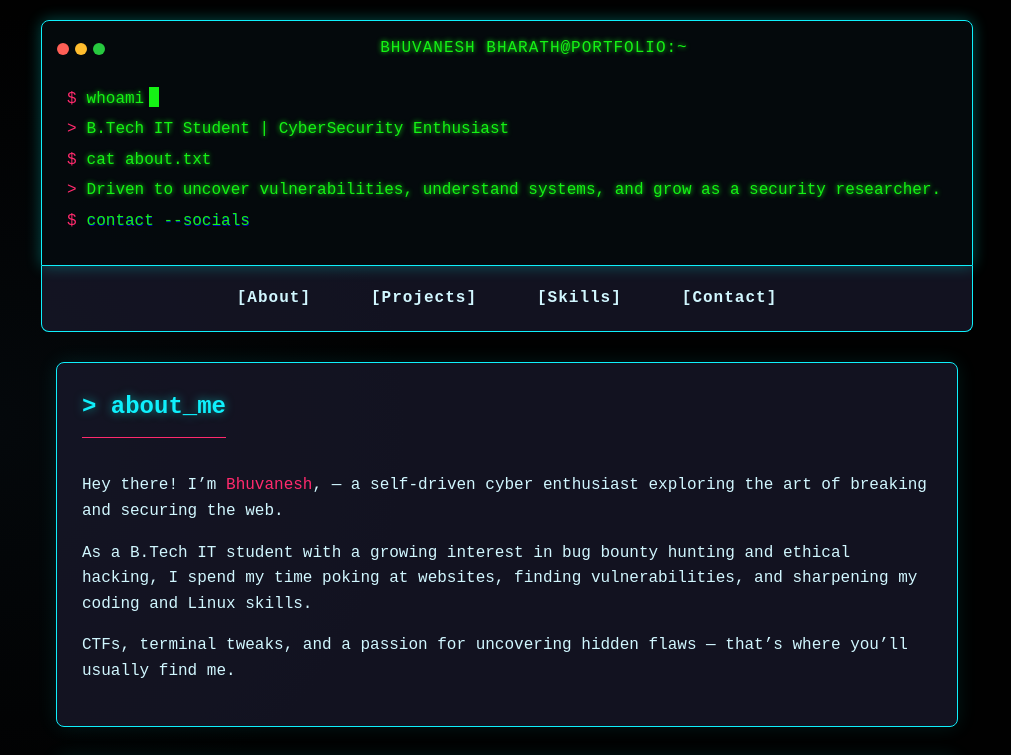
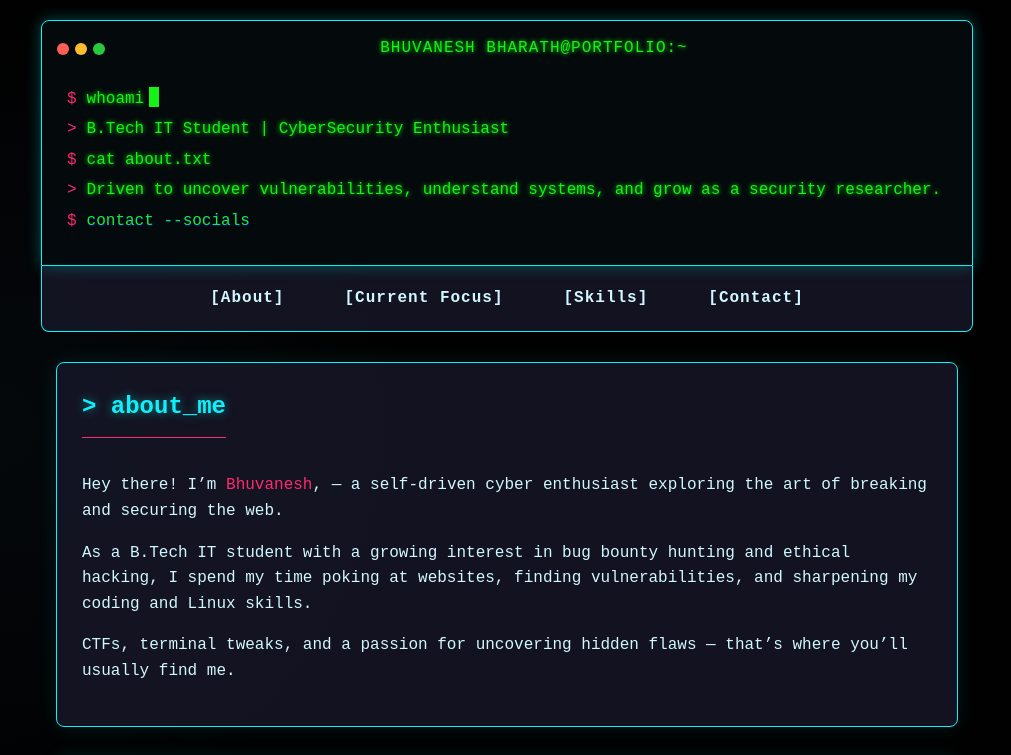
Before and after one commit to bhuvanesh-bharath/bhuvanesh-bharath.github.io, a plain HTML site: page index.html in a window 1280 px wide. Shown: the top 755 px of the page, without its empty margins (133-1144 px from the left). Drawn offline with Linux system fonts and the light colour scheme.

Commit message:
Update index.html

```diff
--- a/index.html
+++ b/index.html
@@ -330,7 +330,7 @@
     <!-- Navigation -->
     <nav>
         <a href="#about">[About]</a>
-        <a href="#projects">[Projects]</a>
+        <a href="#projects">[Current Focus]</a>
         <a href="#skills">[Skills]</a>
         <a href="#contact">[Contact]</a>
     </nav>
```
